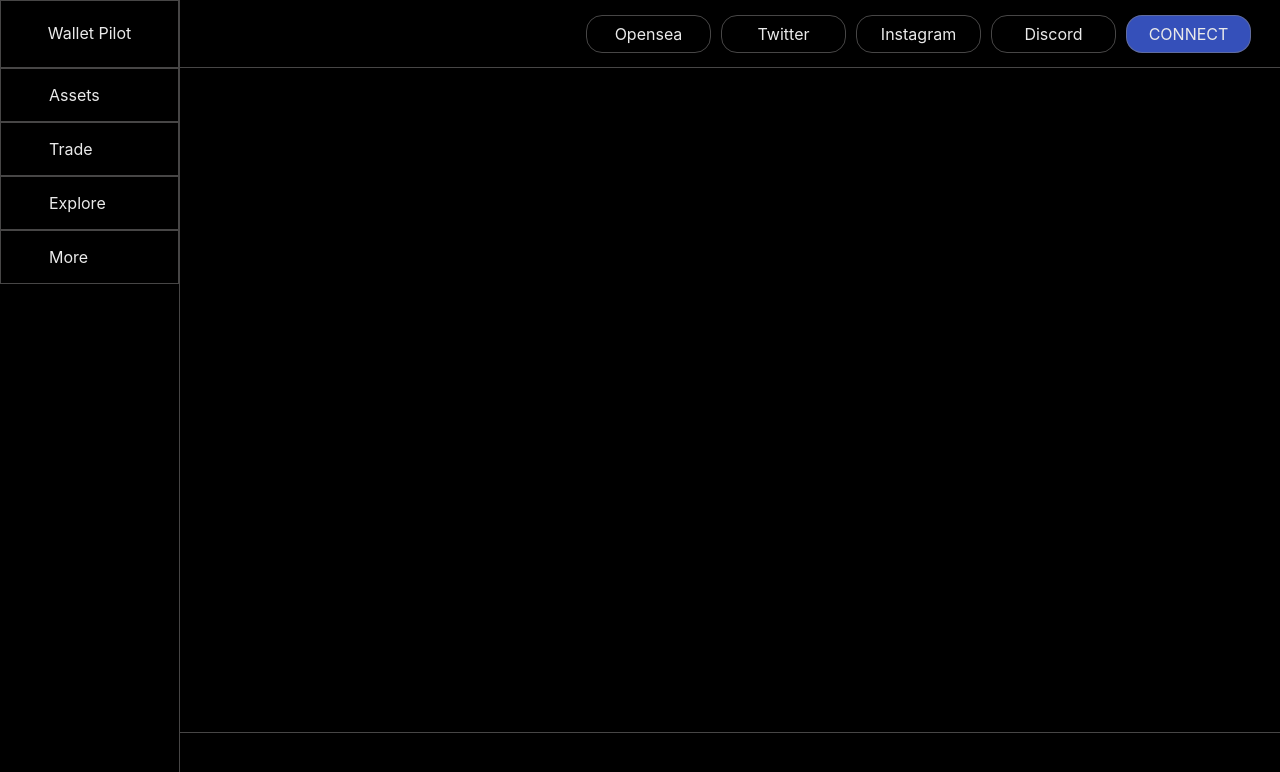
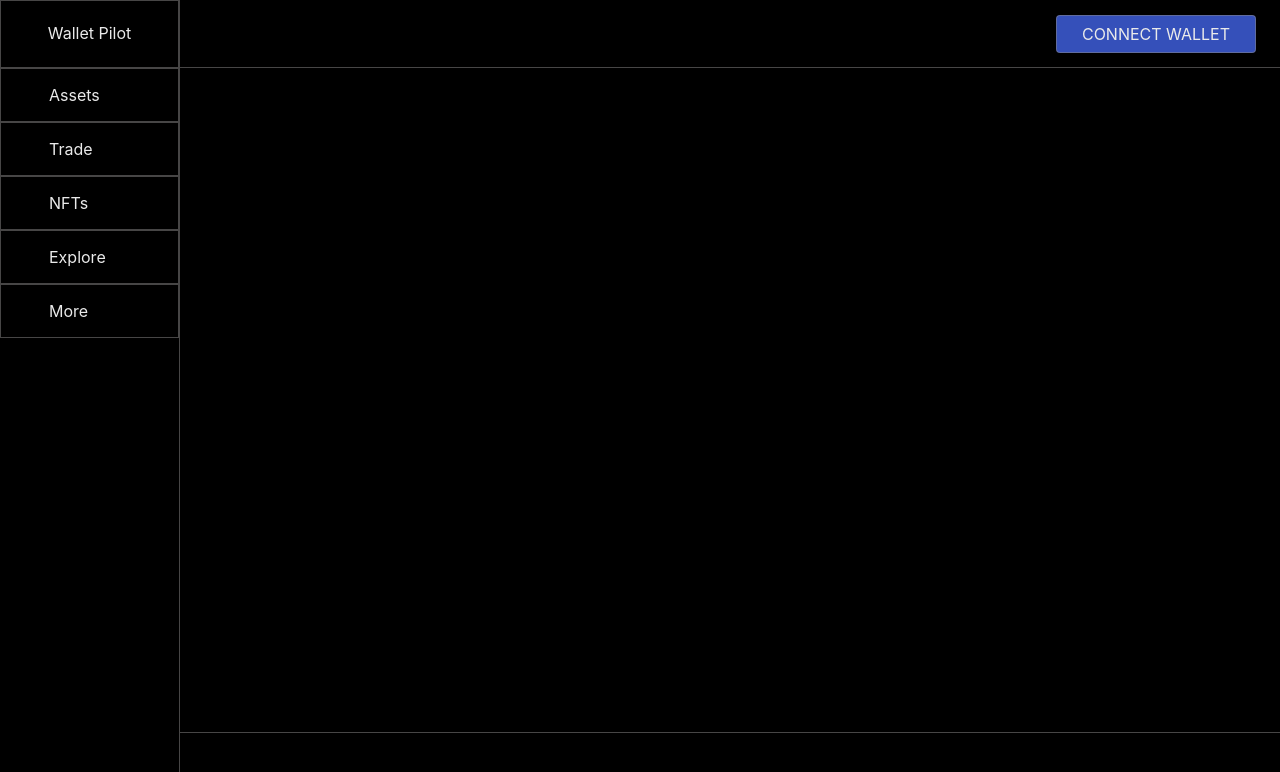
Before and after one commit to Matt-Wigg/wallet-pilots, a Next.js app: page / in a window 1280 px wide. Shown: the top 772 px of the page. Built offline with nearby package versions, Linux system fonts and the light colour scheme.

Commit message:
template mvp final

```diff
--- a/components/navbar.js
+++ b/components/navbar.js
@@ -5,19 +5,7 @@ export default function Navbar() {
   return (
     <nav className={styles.navbar}>
       <Link href="/" passHref>
-        <span className={styles.link}>Opensea</span>
-      </Link>
-      <Link href="/" passHref>
-        <span className={styles.link}>Twitter</span>
-      </Link>
-      <Link href="/" passHref>
-        <span className={styles.link}>Instagram</span>
-      </Link>
-      <Link href="/" passHref>
-        <span className={styles.link}>Discord</span>
-      </Link>
-      <Link href="/" passHref>
-        <span className={styles.linkConnect}>CONNECT</span>
+        <span className={styles.linkConnect}>CONNECT WALLET</span>
       </Link>
     </nav>
   );
--- a/components/sidebar.js
+++ b/components/sidebar.js
@@ -14,6 +14,9 @@ export default function Sidebar() {
         <span className={styles.link}>Trade</span>
       </Link>
       <Link href="/" passHref>
+        <span className={styles.link}>NFTs</span>
+      </Link>
+      <Link href="/" passHref>
         <span className={styles.link}>Explore</span>
       </Link>
       <Link href="/" passHref>
--- a/styles/Navbar.module.css
+++ b/styles/Navbar.module.css
@@ -27,7 +27,7 @@
   margin: 5px;
   border-radius: 1rem;
   min-width: 125px;
-  max-width: 150px;
+  max-width: 200px;
   text-align: center;
 }
 
@@ -36,10 +36,9 @@
   padding: 0.5rem;
   background-color:rgb(53, 80, 186);
   border: 0.5px solid rgba(137, 136, 136, 0.517);
-  margin: 5px;
-  border-radius: 1rem;
-  min-width: 125px;
-  max-width: 150px;
+  border-radius: 0.25rem;
+  min-width: 200px;
+  max-width: 200px;
   text-align: center;
 }
 
```
